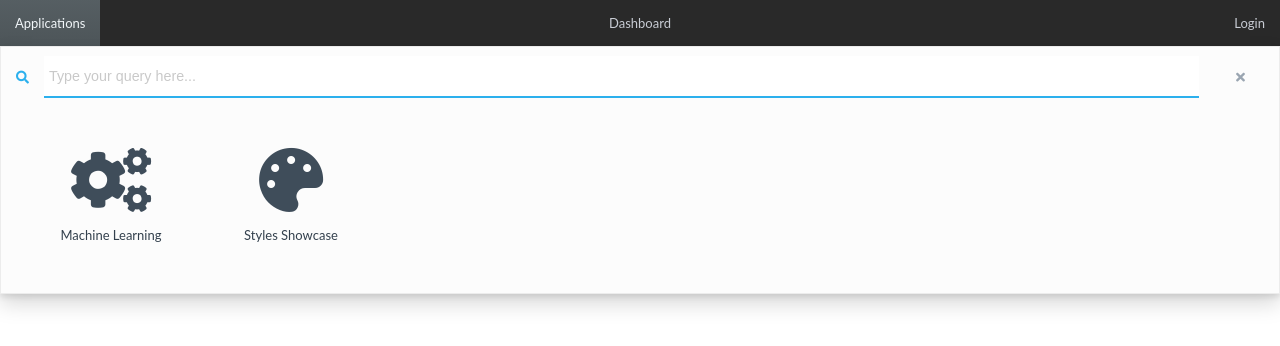
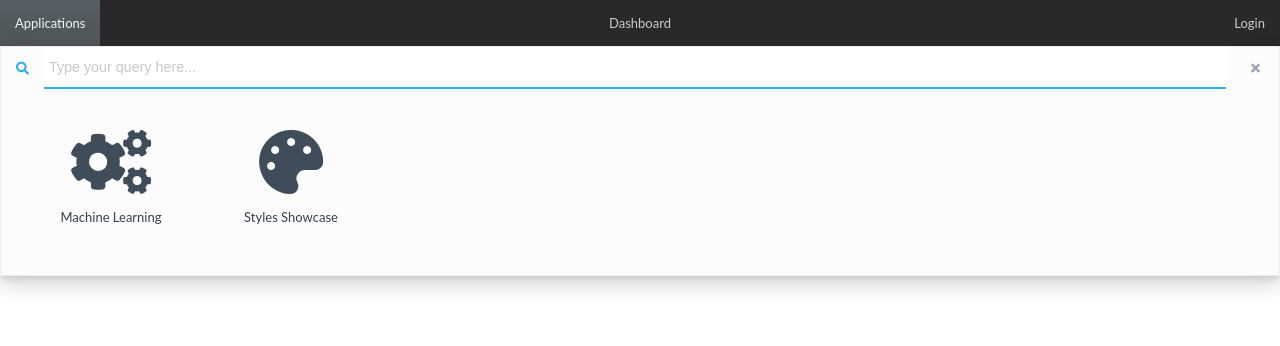
Before and after one commit to grasshousedev/Frontend-react-dashboard, a React app: page / in a window 1280 px wide. Both pictures are taken after a click on the element "Applications". Shown: the top 346 px of the page. Built offline with nearby package versions, Linux system fonts and the light colour scheme.

Commit message:
Added showQueryInput prop to dashboard menu item

```diff
--- a/src/components/dashboard-menu/DashboardItem.js
+++ b/src/components/dashboard-menu/DashboardItem.js
@@ -2,15 +2,6 @@ import React, { Component } from 'react';
 import PropTypes from 'prop-types';
 
 export class DashboardItem extends Component {
-    constructor(props) {
-        super(props);
-
-        this.state = {
-            showQueryBar: true,
-            showQueryPrefix: true,
-        };
-    }
-
     render() {
         return <div>This render should be overridden!</div>;
     }
--- a/src/components/dashboard-menu/DashboardMenu.js
+++ b/src/components/dashboard-menu/DashboardMenu.js
@@ -96,6 +96,7 @@ export class DashboardMenu extends Component {
                     <DashboardMenuBodyHeader query={query}
                         handleChangeQuery={this.handleChangeQuery}
                         toggleBodyOpen={this.toggleBodyOpen}
+                        showQueryInput={selectedItem.showQueryInput}
                     />
                     {SelectedItemBody &&
                         <div className="dashboard-menu__body-item">
--- a/src/components/dashboard-menu/DashboardMenuBodyHeader.js
+++ b/src/components/dashboard-menu/DashboardMenuBodyHeader.js
@@ -1,4 +1,4 @@
-import React, { Component } from 'react';
+import React, { Component, Fragment } from 'react';
 import PropTypes from 'prop-types';
 
 export class DashboardMenuBodyHeader extends Component {
@@ -23,15 +23,17 @@ export class DashboardMenuBodyHeader extends Component {
     }
 
     render() {
-        const { query, handleChangeQuery, toggleBodyOpen } = this.props;
+        const { query, handleChangeQuery, toggleBodyOpen, showQueryInput } = this.props;
 
         return <div className="dashboard-menu__body-header">
             <div className="dashboard-menu__body-query">
-                <input ref={this.queryInputRef}
-                    type="text" value={query} placeholder="Type your query here..."
-                    className="dashboard-menu__body-query__input"
-                    onChange={handleChangeQuery} />
-                <i className="dashboard-menu__body-header__icon dashboard-menu__body-header__icon-search fas fa-search" />
+                {showQueryInput && <Fragment>
+                    <input ref={this.queryInputRef}
+                        type="text" value={query} placeholder="Type your query here..."
+                        className="dashboard-menu__body-query__input"
+                        onChange={handleChangeQuery} />
+                    <i className="dashboard-menu__body-header__icon dashboard-menu__body-header__icon-search fas fa-search" />
+                </Fragment>}
             </div>
             <div className="dashboard-menu__body-controls">
                 <i className="fas fa-times dashboard-menu__body-controls__control" onClick={() => toggleBodyOpen(false)}></i>
@@ -44,4 +46,8 @@ DashboardMenuBodyHeader.propTypes = {
     handleChangeQuery: PropTypes.func.isRequired,
     toggleBodyOpen: PropTypes.func.isRequired,
     query: PropTypes.string,
+    showQueryInput: PropTypes.bool,
 };
+DashboardMenuBodyHeader.defaultProps = {
+    showQueryInput: true,
+};
--- a/src/components/dashboard-menu/dashboard-menu.scss
+++ b/src/components/dashboard-menu/dashboard-menu.scss
@@ -182,7 +182,7 @@ This is the element that contains the entire menu, both header and body
 }
 
 .dashboard-menu__body-controls__control {
-    margin: 15px;
+    margin: 3px 0 3px 3px;
     cursor: pointer;
     color: $grey-light-d1;
     padding: 8px 11px;
```
